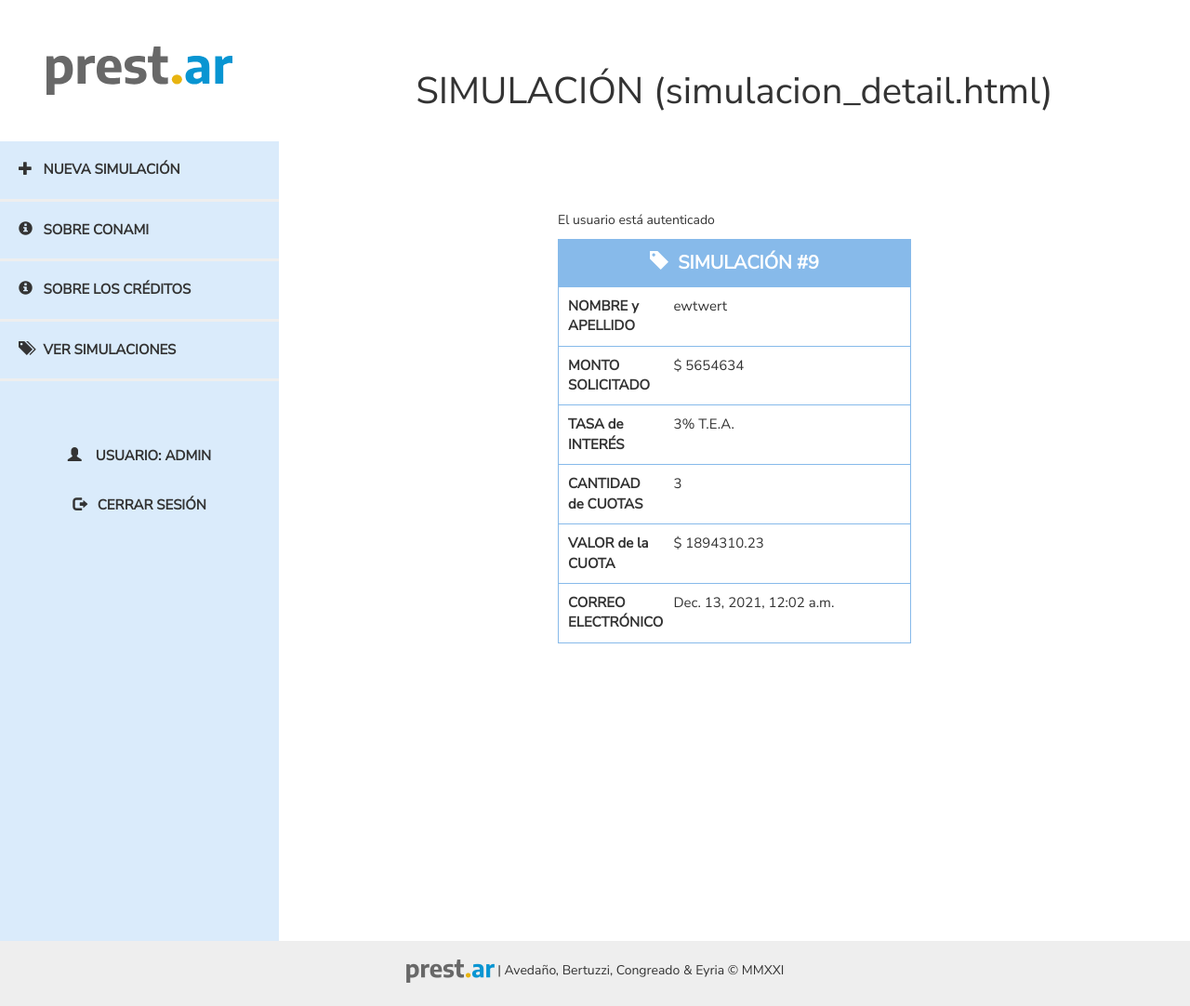
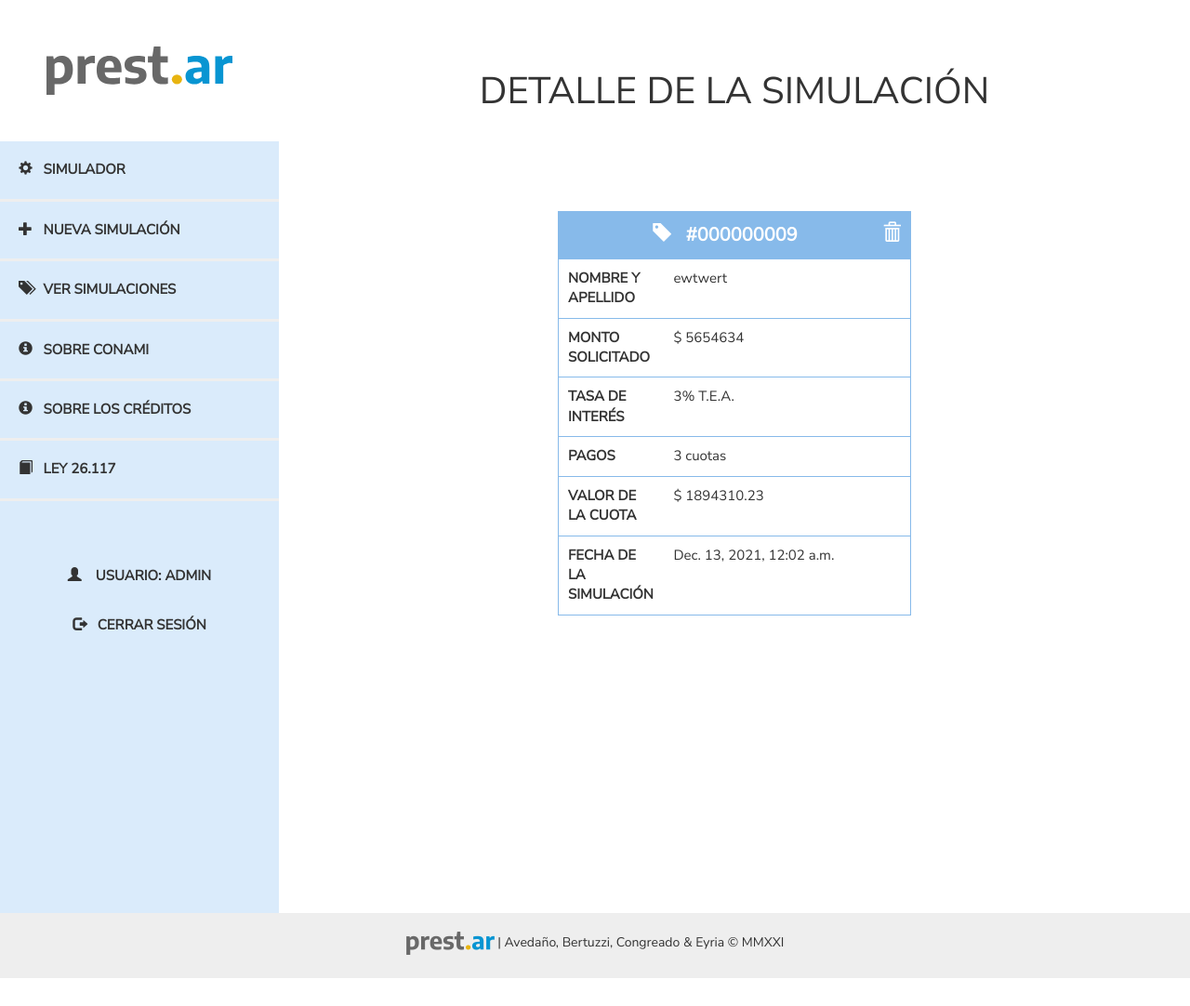
Before and after one commit to autusgo/prestar2, a Django app: page /simulador/9/ in a window 1280 px wide. Shown: the whole page at 93% size. After the commit the page ends 1052 px from the top, so only its background shows below. Run offline with Django 3.2, Linux system fonts and the light colour scheme; a user stored in the database is signed in; data comes from the database, SQL or seed files in the repository; both versions use the stored data as it was after the commit; some libraries are stand-ins or nearby versions.

Commit message:
mejoras de estética y funcionalidad

```diff
--- a/PrestAr/prestamos/forms.py
+++ b/PrestAr/prestamos/forms.py
@@ -7,3 +7,9 @@ class SimulacionForm(forms.ModelForm):
         model = Simulacion
         fields = ['nom_ape', 'monto',
                   'cant_cuotas', 'tasa_anual']
+        initial = 3
+
+    def __init__(self, *args, **kwargs):
+        super(SimulacionForm, self).__init__(*args, **kwargs)
+        self.fields['tasa_anual'].disabled = True
+        self.fields['tasa_anual'].initial = 3
--- a/PrestAr/prestamos/static/css/style.css
+++ b/PrestAr/prestamos/static/css/style.css
@@ -157,7 +157,7 @@ main {
 
 .titulo1 {
   text-align: center;
-  font-size: 20px;
+  font-size: 25px;
   font-weight: bold;
   color: #333;
   padding-bottom: 50px;
@@ -165,6 +165,11 @@ main {
 
 .texto {
   font-size: 15px;
+  font-weight: bold;
+}
+
+.texto1 {
+  font-size: 20px;
   font-weight: bold;
 }
 
--- a/PrestAr/prestamos/templates/simulador/base.html
+++ b/PrestAr/prestamos/templates/simulador/base.html
@@ -15,16 +15,18 @@
   <nav>
   		<div class="menu">
         <div class="menuheader"><img style="width: 200px" src="/static/img/prestar_negro.svg" alt="Prest.Ar"></div>
-        <a href="{% url 'simulacion_new' %}"><div class="botones button1"><span class="glyphicon glyphicon-plus"></span>&nbsp;&nbsp;&nbsp;NUEVA SIMULACIÓN</div></a>
-        <a href="{% url 'sobre_conami' %}"><div class="botones button2"><span class="glyphicon glyphicon-info-sign"></span>&nbsp;&nbsp;&nbsp;SOBRE CONAMI</div></a>
-        <a href="{% url 'sobre_creditos' %}"><div class="botones button3"><span class="glyphicon glyphicon-info-sign"></span>&nbsp;&nbsp;&nbsp;SOBRE LOS CRÉDITOS</div></a>
+        <a href="{% url 'sim_index' %}"><div class="botones button1"><span class="glyphicon glyphicon-cog"></span>&nbsp;&nbsp;&nbsp;SIMULADOR</div></a>
+        <a href="{% url 'simulacion_new' %}"><div class="botones button2"><span class="glyphicon glyphicon-plus"></span>&nbsp;&nbsp;&nbsp;NUEVA SIMULACIÓN</div></a>
         {% if user.is_authenticated %}
-        <a href="{% url 'simulaciones_list' %}"><div class="botones button4"><span class="glyphicon glyphicon-tags"></span>&nbsp;&nbsp;&nbsp;VER SIMULACIONES</div></a>
+        <a href="{% url 'simulaciones_list' %}"><div class="botones button3"><span class="glyphicon glyphicon-tags"></span>&nbsp;&nbsp;&nbsp;VER SIMULACIONES</div></a>
 
       {% else %}
-      <div class="botones button4"><span class="glyphicon glyphicon-tags"></span>&nbsp;&nbsp;&nbsp;VER SIMULACIONES</div>
+        <div class="botones button3"><span class="glyphicon glyphicon-tags"></span>&nbsp;&nbsp;&nbsp;VER SIMULACIONES</div>
 
       {% endif %}
+        <a href="{% url 'sobre_conami' %}"><div class="botones button4"><span class="glyphicon glyphicon-info-sign"></span>&nbsp;&nbsp;&nbsp;SOBRE CONAMI</div></a>
+        <a href="{% url 'sobre_creditos' %}"><div class="botones button5"><span class="glyphicon glyphicon-info-sign"></span>&nbsp;&nbsp;&nbsp;SOBRE LOS CRÉDITOS</div></a>
+        <a href="http://servicios.infoleg.gob.ar/infolegInternet/anexos/115000-119999/118062/norma.htm"><div class="botones button6"><span class="glyphicon glyphicon-book"></span>&nbsp;&nbsp;&nbsp;LEY 26.117</div></a>
 
   	</div>
     <div class="menu menufooter">
--- a/PrestAr/prestamos/templates/simulador/simulacion_detail.html
+++ b/PrestAr/prestamos/templates/simulador/simulacion_detail.html
@@ -2,36 +2,32 @@
 
 {% block content %}
 <header>
-	SIMULACIÓN (simulacion_detail.html)
+	DETALLE DE LA SIMULACIÓN
 </header>
 
 <main>
-  {% if user.is_authenticated %}
-    <p>El usuario está autenticado</p>
-  {% endif %}
+
 
 <form target="_self" class="simulacion">{% csrf_token %}
 			<div class="caja">
-        <div class="grid-item titulo mayus"><span><span class="glyphicon glyphicon-tag"></span>&nbsp;&nbsp;SIMULACIÓN #{{ simulacion.id }}</span>
+        <div class="grid-item titulo mayus">
+          <span><span class="glyphicon glyphicon-tag"></span>&nbsp;&nbsp; #{{ simulacion.id|stringformat:"09d" }}
 						{% if user.is_authenticated %}
-            <!-- <div style="text-align:right"><a href="{% url 'simulacion_edit' pk=simulacion.pk %}"><span class="glyphicon glyphicon-pencil"></span></a>&nbsp;&nbsp;&nbsp;
-							{% if proveedor.deuda == 0 %}
-            <a onclick="return confirm('¿Está seguro de que desea eliminar la simulación?');" href="{% url 'simulacion_remove' pk=simulacion.pk %}"><span class="glyphicon glyphicon-trash"></span></a>
-							{% endif %}
-						</div> -->
+              <a onclick="return confirm('¿Está seguro de que desea eliminar la simulación?')"; href="{% url 'simulacion_remove' pk=simulacion.pk %}"><span style="float:right" class="glyphicon glyphicon-trash"></span></a>
 						{% endif %}
+          </span>
 					</div>
-          <div class="grid-item texto">NOMBRE y APELLIDO</div>
+          <div class="grid-item texto">NOMBRE Y APELLIDO</div>
           <div class="grid-item">{{ simulacion.nom_ape }}</div>
           <div class="grid-item texto">MONTO SOLICITADO</div>
           <div class="grid-item">$ {{ simulacion.monto}}</div>
-          <div class="grid-item texto">TASA de INTERÉS</div>
+          <div class="grid-item texto">TASA DE INTERÉS</div>
           <div class="grid-item">{{ simulacion.tasa_anual }}% T.E.A.</div>
-          <div class="grid-item texto">CANTIDAD de CUOTAS</div>
-          <div class="grid-item">{{ simulacion.cant_cuotas }}</div>
-          <div class="grid-item texto">VALOR de la CUOTA</div>
+          <div class="grid-item texto">PAGOS</div>
+          <div class="grid-item">{{ simulacion.cant_cuotas }} cuotas</div>
+          <div class="grid-item texto">VALOR DE LA CUOTA</div>
           <div class="grid-item">$ {{ simulacion.calculo_cuota }}</div>
-          <div class="grid-item texto">CORREO ELECTRÓNICO</div>
+          <div class="grid-item texto">FECHA DE LA SIMULACIÓN</div>
           <div class="grid-item">{{ simulacion.created_date }}</div>
 
 			</div>
--- a/PrestAr/prestamos/templates/simulador/sobre_conami.html
+++ b/PrestAr/prestamos/templates/simulador/sobre_conami.html
@@ -7,7 +7,7 @@
 </header>
 <main>
     <div class="titulo1">SOBRE CONAMI</div>
-    <div class="texto">
+    <div class="texto1">
         <p>Desde la Comisión Nacional de Microcrédito, nos proponemos generar un sistema de finanzas solidarias que articule la diversidad de recursos de cada comunidad para generar más y mejor trabajo e impulsar la producción popular. Trabajamos junto a las organizaciones sociales y organismos gubernamentales en proyectos que son esenciales para los sectores populares, vinculados a la alimentación, el desarrollo textil, el hábitat social, el cuidado de personas y el reciclado urbanos, entre otros.</p>
 
         <p>Como parte de este proceso, además del financiamiento a instituciones de microcrédito, desarrollamos un plan de capacitación y asistencia técnica que permita la articulación de actores, saberes, fortalezas y oportunidades para potenciar los circuitos de producción y consumo local y solidario. Para ello establecemos acuerdos estratégicos con diferentes actores territoriales como las universidades, instituciones de desarrollo tecnológico y de la comunicación.</p>
--- a/PrestAr/prestamos/urls.py
+++ b/PrestAr/prestamos/urls.py
@@ -8,6 +8,8 @@ urlpatterns = [
     path('simulador/<int:pk>/', views.simulacion_detail, name='simulacion_detail'),
     path('simulador/new/', views.simulacion_new, name='simulacion_new'),
     path('simulador/<int:pk>/edit/', views.simulacion_edit, name='simulacion_edit'),
+    path('simulador/<pk>/remove/', views.simulacion_remove,
+         name='simulacion_remove'),
     path('simulador/sobre_conami', views.sobre_conami, name='sobre_conami'),
     path('simulador/sobre_creditos', views.sobre_creditos, name='sobre_creditos')
     # path('login/', views.LoginView.as_view(), name='login'),
--- a/PrestAr/prestamos/views.py
+++ b/PrestAr/prestamos/views.py
@@ -51,6 +51,12 @@ def simulacion_edit(request, pk):
     return render(request, 'simulador/simulacion_edit.html', {'form': form})
 
 
+def simulacion_remove(request, pk):
+    simulacion = get_object_or_404(Simulacion, pk=pk)
+    simulacion.delete()
+    return render(request, 'simulador/simulaciones_list.html', {'filter': simulacion})
+
+
 def sobre_conami(request):
     simulaciones = SimulacionFilter(
         request.GET, queryset=Simulacion.objects.all())
```
Also changed, not shown: PrestAr/prestamos/templates/registration/login.html (+4 -3 lines), PrestAr/prestamos/templates/simulador/sim_index.html (+6 -5 lines), PrestAr/prestamos/templates/simulador/simulacion_edit.html (+4 -4 lines), PrestAr/prestamos/templates/simulador/simulaciones_list.html (+7 -7 lines), PrestAr/db.sqlite3.
